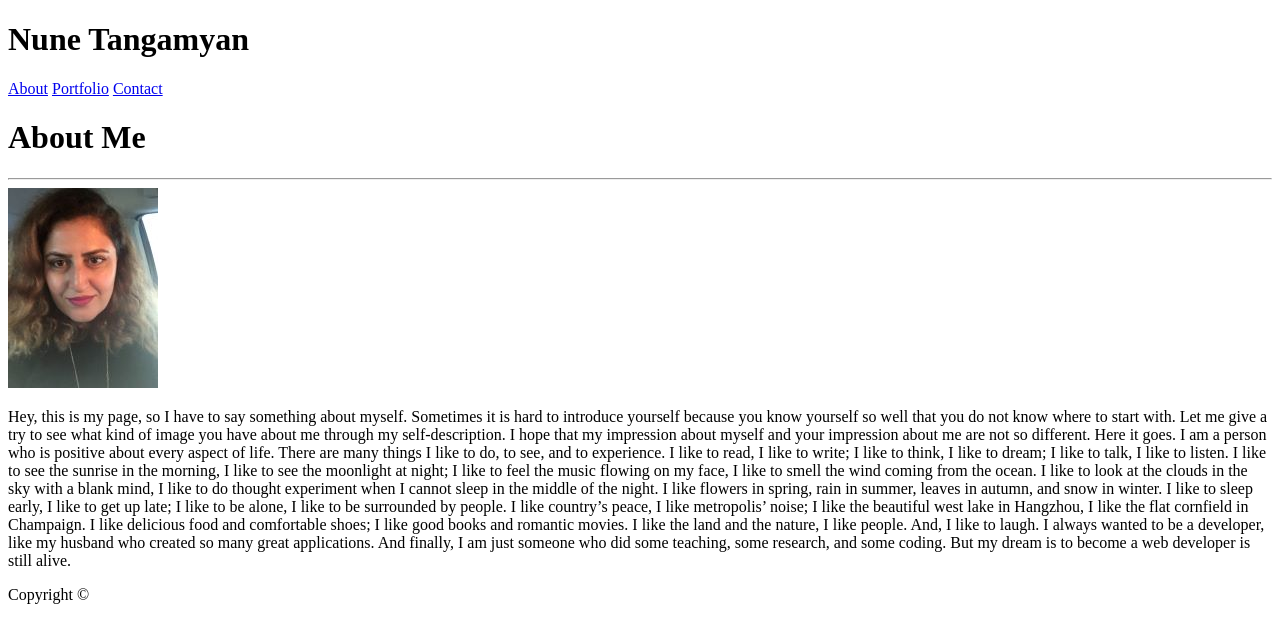
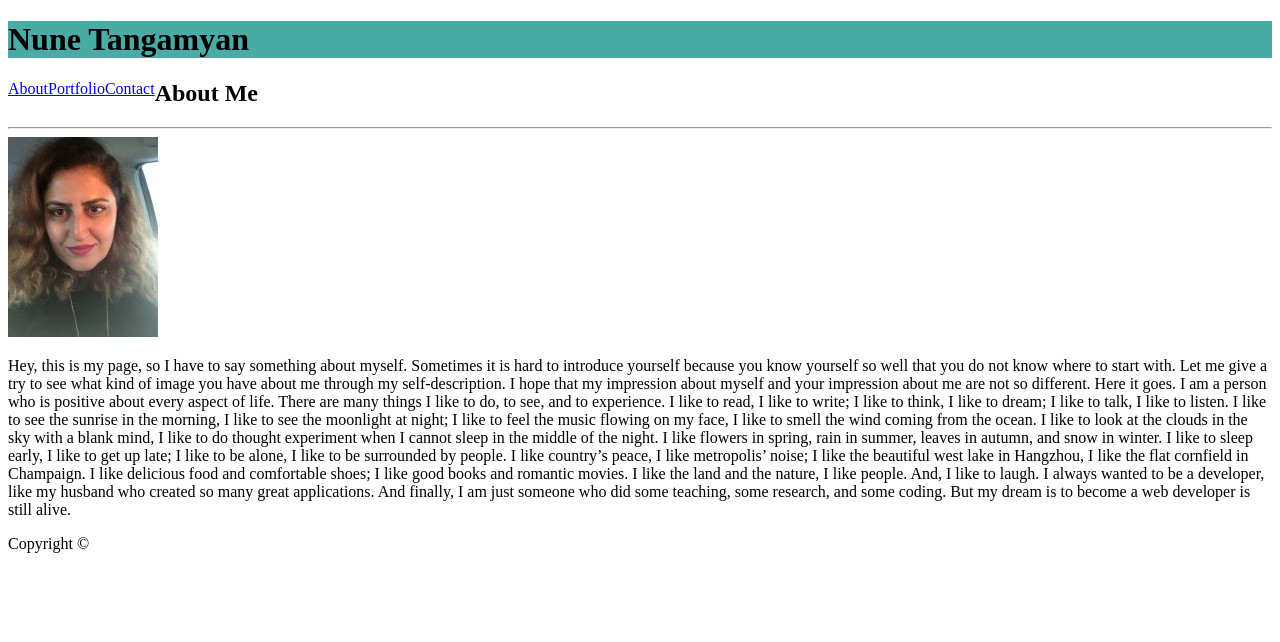
Before and after one commit to nunetang/Portfolio, a plain HTML site: page index.html in a window 1280 px wide. Drawn offline with Linux system fonts and the light colour scheme; files that its build step writes are made by us from their sources.

Commit message:
initial styling

```diff
--- a/assets/css/style.css
+++ b/assets/css/style.css
@@ -0,0 +1,7 @@
+#teal{
+    background-color:#4aaaa5;
+}
+
+a{
+    float: left;
+}
--- a/index.html
+++ b/index.html
@@ -5,18 +5,16 @@
     <meta name="viewport" content="width=device-width, initial-scale=1.0">
     <meta http-equiv="X-UA-Compatible" content="ie=edge">
     <title>Index</title>
-    <link rel="stylesheet" type="text/css" href="css/style.css">
+    <link rel="stylesheet" type="text/css" href="assets/css/style.css">
 </head>
-
-
-    <header>
-        <h1>Nune Tangamyan</h1>
+<header>
+        <h1 id="teal">Nune Tangamyan</h1>
         <a href="index.html">About</a>
         <a href="portfolio.html">Portfolio</a>
         <a href="contact.html">Contact</a>
-    </header>
+</header>
 <body>
-    <div>
+    <section>
         <h1>About Me</h1>
         <hr></hr>
         <img src="assets/images/portfolio-about-me.jpg" alt="Nune Tangamyan"/>
@@ -31,9 +29,9 @@ I always wanted to be a developer, like my husband who created so many great app
 And finally, I am just someone who did some teaching, some research, and some coding. But my dream is to become a web developer is still alive.
         </p>
 
-    </div>
+    </section>
 
-    </body>
+</body>
     <footer>Copyright &copy;
 
     </footer>
```
